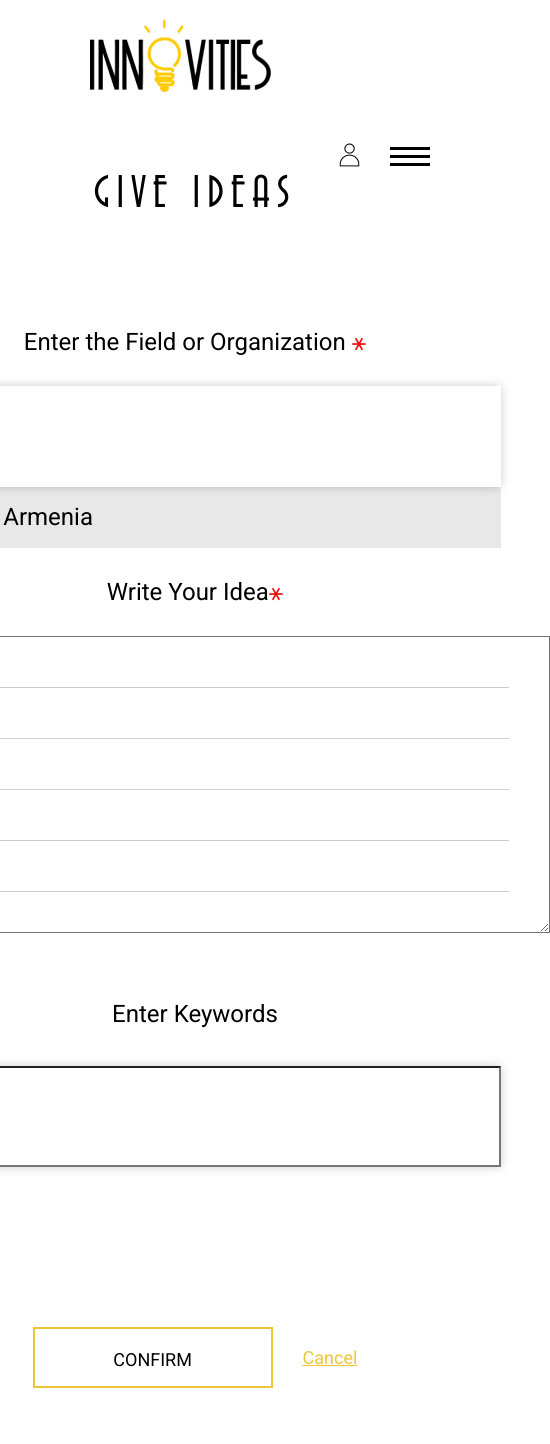
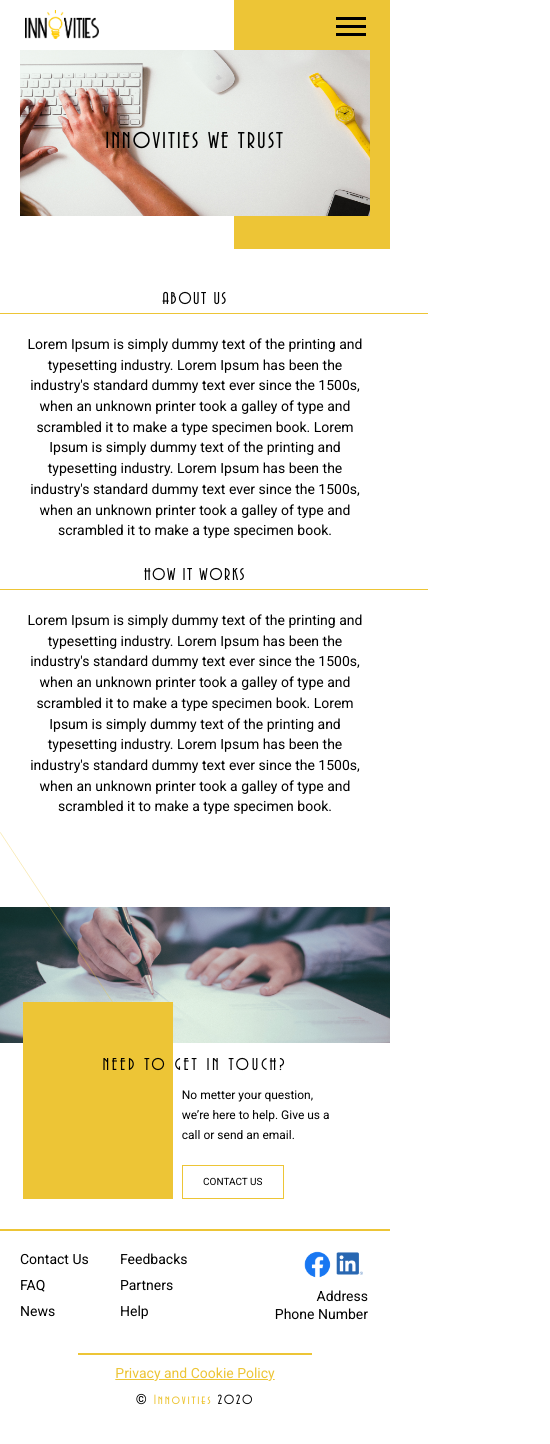
Before and after one commit to grigor-aramyan/generAItor, a React app: page / in a window 390 px wide. Shown: the top 1444 px of the page, 550 px wide, since content can reach past the window. Built offline with nearby package versions, Linux system fonts and the light colour scheme.

Commit message:
added Header and Footer responsive view

```diff
--- a/public/css/styles.css
+++ b/public/css/styles.css
@@ -40,11 +40,15 @@
 }
 .header-wrapper {
   height: 72px;
+  margin-right: 86px;
 }
 .header-logo-wrapper {
   padding-top: 20px;
   cursor: pointer;
-  margin-left: 60px;
+  margin-left: 50px;
+}
+.header-menu {
+  margin: 0;
 }
 .header-profile-logo-wrapper {
   padding-top: 50px;
@@ -54,9 +58,6 @@
   cursor: pointer;
   margin-left: 30px;
   padding-top: 38px;
-}
-.header-burger-btn {
-
 }
 .header-menu-btn {
   display: block;
@@ -105,6 +106,7 @@
   transform: rotate(40deg);
 }
 
+/* Header END */
 /* Service */
 
 .services-title-wrapper {
@@ -196,15 +198,17 @@
 }
 
 .footer-links-wrapper {
-  width: 100%;
+  /* width: 100%; */
   height: 28px;
   margin-top: 60px;
   margin-bottom: 30px;
+  text-align: center;
 }
 .footer-links-wrapper ul {
   display: flex;
   justify-content: space-around;
   align-items: center;
+  flex-wrap: wrap;
 }
 .footer-links-wrapper ul li {
   display: inline-block;
@@ -244,7 +248,7 @@
 }
 
 .footer-contacts {
-  width: 571px;
+  /* width: 571px; */
   font-weight: normal;
   font-size: 24px;
   line-height: 28px;
@@ -264,7 +268,7 @@
 }
 
 .footer-privacy {
-  width: 571px;
+  /* width: 571px; */
   text-align: center;
   font-weight: normal;
   font-size: 18px;
@@ -374,15 +378,20 @@
   padding-top: 120px;
   background-image: url(../images/info_bg.png);
   background-position: top right;
+  background-size: 40%;
   background-repeat: no-repeat;
 }
 
 .image_content {
-  width: 100%;
   position: relative;
   margin: 0 auto;
+  margin-left: 60px;
+  margin-right: 60px;
   text-align: center;
   margin-bottom: 140px;
+}
+.image_content img {
+  width: 100%;
 }
 
 .inner-title {
@@ -789,6 +798,10 @@
   z-index: 1;
   text-align: right;
 }
+.in_touch_div img {
+  width: 100%;
+  /* height: 100%; */
+}
 .get_in_touch-text {
   padding-top: 150px;
 }
@@ -798,6 +811,7 @@
   line-height: 54px;
   color: #000000;
   margin-left: 30px;
+  margin-right: 30px;
 }
 
 .get_in_touch-text a {
@@ -2664,3 +2678,251 @@
   right: 0;
   bottom: 0;
 }
+@media screen and (max-width:767px) {
+  .header-logo-wrapper {
+    width: 150px;
+    cursor: pointer;
+  }
+  .header-logo-wrapper img {
+    width: 100%;
+  }
+  .info {
+    padding-top: 100px;
+  }
+}
+/* @media screen and (max-width:766px) and (min-width:576px) {
+  .header-logo-wrapper img {
+    width: 100%;
+  }
+} */
+
+@media screen and (max-width: 575px) and (min-width: 375px) {
+  .header {
+    height: 60px;
+}
+.header-logo-wrapper {
+  width: 74px;
+  padding-top: 10px;
+  cursor: pointer;
+  margin-left: 10px;
+}
+  .header-wrapper {
+    height: 60px;
+    margin-right: 0px;
+  }
+  .header-profile-logo-wrapper {
+    display: none;
+  }
+  .header-logos {
+    width: 50%!important;
+  }
+  .header-burger {
+    cursor: pointer;
+    padding-top: 0;
+  }
+  .header-menu {
+    width: 40%!important;
+  }
+.header-menu-btn span,
+.header-menu-btn span::before,
+.header-menu-btn span::after {
+  width: 30px;
+}
+  /* About Us Page - Info component */
+  .info {
+    padding-top: 50px;
+  }
+  .image_content {
+    margin-left: 20px;
+    margin-right: 20px;
+    text-align: center;
+    margin-bottom: 60px;
+  }
+  .image_content img {
+    height: 90%;
+  }
+  .inner-title {
+    font-size: 24px;
+    line-height: 14px;
+    letter-spacing: 0.08em;
+    transform: translateY(-50%);
+    text-align: center;
+  }
+  .info_description-title,
+  .get_in_touch-title {
+    font-size: 18px;
+    line-height: 8px;
+    text-align: center;
+  }
+
+  .info_description-text {
+    padding: 20px 55px 30px;
+    margin-bottom: 0;
+    font-size: 14px;
+    line-height: 148.19%;
+    text-align: center;
+  }
+  /* In-Touch component */
+  .about_line {
+    position: absolute;
+    top: -4%;
+    left: 0;
+  }
+  .in_touch img:first-child {
+    width: 100%;
+  }
+  .in_touch img:nth-of-type(2) {
+    width: 35%;
+  }
+  .in_touch_img {
+    padding-top: 60px;
+  }
+
+  .get_in_touch-title {
+    position: absolute;
+    top: 57%;
+    z-index: 5;
+  }
+  .in_touch-content {
+    width: 100%;
+    padding: 0 20px;
+    display: flex;
+    justify-content: space-between;
+  }
+  .in_touch_div {
+    position: absolute;
+    bottom: 22%;
+    left: -2%;
+    z-index: 1;
+    text-align: right;
+  }
+  .in_touch .in_touch_div img {
+    width: 100%;
+    height: 106%;
+  }
+  .get_in_touch-text {
+    padding-top: 42px;
+    padding-bottom: 30px;
+    padding-left: 0!important;
+    padding-right: 0!important;
+    position: absolute;
+    left: -12%;
+  }
+  .get_in_touch-text p {
+    font-size: 12px;
+    line-height: 20px;
+    margin: 0 0 20px 30px;
+  }
+  .get_in_touch-text button {
+    margin-left: 30px;
+    margin-top: 0;
+    width: 102px;
+    border: 1px solid #edc536;
+    background-color: #ffffff;
+    cursor: pointer;
+  }
+  .get_in_touch-button {
+    font-size: 10px;
+    line-height: 12px;
+    padding: 10px 20px;
+  }
+  /* Footer component */
+  .footer-links-wrapper {
+    width: 44%!important;
+    /* height: 28px; */
+    /* display: grid;
+    grid-template-columns: 1fr 1fr;
+    grid-template-rows: repeat(3, 16px);
+    grid-gap: 30px; */
+    display: flex;
+    justify-content: space-evenly;
+    margin-top: 20px;
+    margin-bottom: 30px;
+    margin-left: 20px;
+    text-align: left;
+    padding-right: 0!important;
+  }
+  .footer-links-wrapper ul {
+    display: grid;
+    grid-template-columns: 70px 70px;
+    grid-template-rows: repeat(3, 16px);
+    grid-row-gap: 10px;
+    grid-column-gap: 30px;
+  }
+  .footer-links-wrapper ul li {
+    display: inline-block;
+    list-style: none;
+  }
+  .footer-links-wrapper ul li .footer-link {
+    font-size: 14px;
+    line-height: 16px;
+  }
+
+  .footer-links-wrapper ul li .footer-link:hover {
+    text-decoration: none;
+  }
+  .flex-container {
+    width: 46%!important;
+    display: flex;
+    flex-direction: column;
+    justify-content: center;
+    align-items: flex-end;
+    /* height: 311px; */
+    margin-bottom: 30px;
+    margin-top: 20px;
+    margin-right: 20px;
+  }
+  .footer-social-icons-wrapper {
+    display: flex;
+    flex-direction: row;
+    justify-content: center;
+  }
+  .footer-icon {
+    width: 27px;
+    height: 26px;
+    margin-bottom: 10px;
+    margin-right: 5px;
+  }
+  .footer-icon img {
+    width: 100%;
+  }
+  .footer-contacts {
+    margin: 0;
+  }
+  .footer-address {
+    margin-bottom: 0;
+  }
+  .footer-contacts h2 {
+    font-size: 14px;
+    line-height: 18px;
+    text-align: right;
+    margin-bottom: 0;
+  }
+  .footer-line2 {
+    width: 234px;
+    height: 0px;
+    margin: 0 auto;
+    border: 1px solid #edc536;
+  }
+
+  .footer-privacy {
+    text-align: center;
+    font-size: 14px;
+    line-height: 16px;
+    padding-top: 10px;
+    text-decoration-line: underline;
+    color: #edc536;
+  }
+  .footer-privacy p {
+    margin-bottom: 10px;
+  }
+
+  .footer-innovities {
+    font-size: 14px;
+    line-height: 16px;
+    text-align: center;
+    letter-spacing: 0.13em;
+    color: #edc536;
+    margin-bottom: 20px;
+  }
+}
--- a/public/index.html
+++ b/public/index.html
@@ -2,7 +2,7 @@
 <html lang="en">
   <head>
     <meta charset="utf-8" />
-    <title>GererAItor</title>
+    <meta name="viewport" content="width=device-width, initial-scale=1.0">    <title>GererAItor</title>
     <link rel="stylesheet" href="css/styles.css" />
     <link
       rel="stylesheet"
--- a/src/components/Footer.js
+++ b/src/components/Footer.js
@@ -7,7 +7,7 @@ export default class Footer extends Component {
         <div className="conatiner-fluid">
           <div className="footer-line"></div>
           <div className="row">
-              <div className="footer-links-wrapper">
+              <div className="col-md-12 col-sm-12 footer-links-wrapper">
                 <ul>
                   <li>
                 <a href="#" className="footer-link">
@@ -41,8 +41,8 @@ export default class Footer extends Component {
                 </li>
               </ul>
               </div>
-          </div>
-          <div className="flex-container text-center">
+
+          <div className="col-md-12 col-sm-12 flex-container">
             <div className="footer-social-icons-wrapper">
               <div className="footer-icon">
                 <img src="/images/fb-logo.png" alt="fb-logo" />
@@ -58,6 +58,9 @@ export default class Footer extends Component {
             <div className="footer-phone">
               <h2>Phone Number</h2>
             </div>
+            </div>
+            </div>
+            <div className="col-md-12 col-sm-12">
             <div className="footer-line2"></div>
             <div className="footer-privacy">
               <p>Privacy and Cookie Policy</p>
--- a/src/components/Header.js
+++ b/src/components/Header.js
@@ -13,15 +13,15 @@ class Header extends Component {
     return (
       <div className="container-fluid header">
         <div className="row">
-          <div className="col-md-2">
+          <div className="col-xl-2 col-lg-4 col-md-4 col-sm-4 col-xs-2 header-logos">
             <div className="header-logo-wrapper">
               <a href="#">
                 <img src="/images/logo_official.png" alt="logo_official" />
               </a>
             </div>
           </div>
-          <div className="offset-md-6"></div>
-          <div className="col-md-3">
+          <div className="offset-xl-6 offset-lg-4 offset-md-4 offset-sm-4"></div>
+          <div className="col-xl-4 col-lg-4 col-md-4 col-sm-4 col-xs-4 header-menu">
             <div className="header-wrapper d-flex justify-content-end">
               <div className="header-profile-logo-wrapper">
                 <img src="/images/noun_profile_logo.png" alt="profile_logo" />
--- a/src/components/aboutUs/Info.js
+++ b/src/components/aboutUs/Info.js
@@ -10,7 +10,7 @@ const Info = () => {
                     <div className="inner-title">INNOVITIES WE TRUST</div>
                 </div>
 
-                <div className="info_description">
+                <div className="col-12 info_description">
                     <div className="info_description_about">
                         <div className="info_description-title">ABOUT US</div>
                         <p className="info_description-text">Lorem Ipsum is simply dummy text of the printing and typesetting industry. Lorem Ipsum has been the industry's
--- a/src/components/aboutUs/Intouch.js
+++ b/src/components/aboutUs/Intouch.js
@@ -8,18 +8,18 @@ const Intouch = () => {
               <div className="in_touch_img">
                 <img className="in_touch-img" src="images/intouch-bg.jpg" alt="Get in touch"/>
                 <img src="images/about_line.svg" className="about_line" alt="Intouch line"/>
-                 <div className="m-auto get_in_touch-title">
+                 <div className="get_in_touch-title">
                   NEED TO GET IN TOUCH?
                  </div>
               </div>
-             <div className="d-flex in_touch-content">
-              <div className="col-md-6 in_touch_div">
+             <div className=" col-12 d-flex in_touch-content">
+              <div className="col-6 in_touch_div">
                 <img src="images/intouch_div.png" alt="Stay in touch"/>
               </div>
 
-              <div className="col-md-6 get_in_touch-text">
-                <p>No metter your question, we’re here to help. </p>
-                <p>Give us a call or send an email.</p>
+              <div className="col-6 col-xs-7 get_in_touch-text">
+                <p>No metter your question, we’re here to help.
+                Give us a call or send an email. </p>
                 <button className="get_in_touch-button"><a href="#">contact us</a></button>
               </div>
              </div>
--- a/src/index.js
+++ b/src/index.js
@@ -27,13 +27,14 @@ import ReasonForLeaving from "./components/reasonForLeaving/reasonForLeaving";
 import Messaging from "./components/messaging/Messaging";
 import NavPage from "./components/navPage/navPage";
 import Header from "./components/Header";
+import Footer from "./components/Footer";
 
 ReactDOM.render(
   <Provider store={store}>
     <Router>
       <Route path="/">
         <Switch>
-          <Route exact path="/" component={GiveIdeas} />
+          <Route exact path="/" component={AboutUsPage} />
           <Route path="/signin" component={SignInPage} />
 
           <Route path="/profiles/me/i" component={UserProfile} />
```
